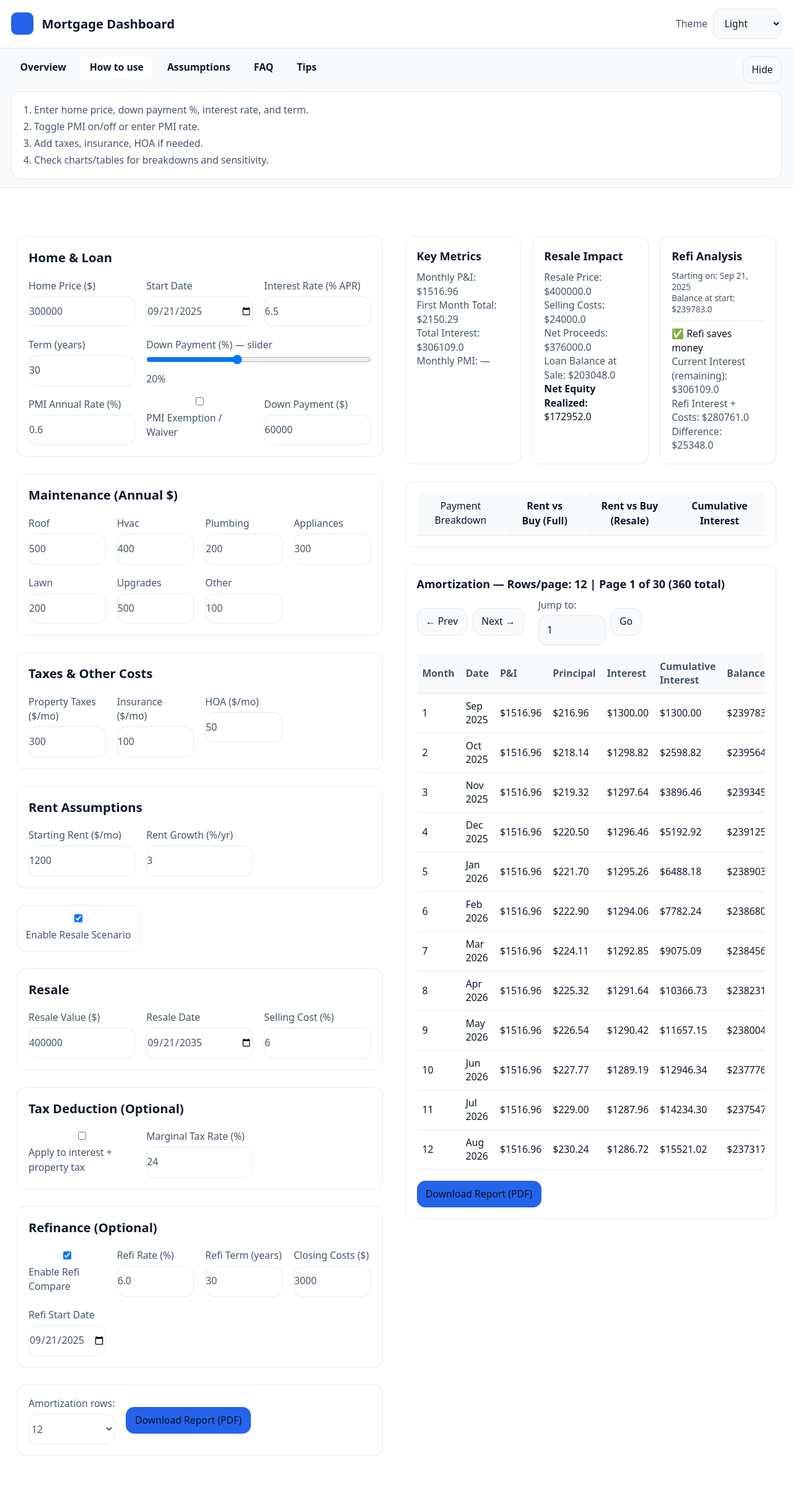
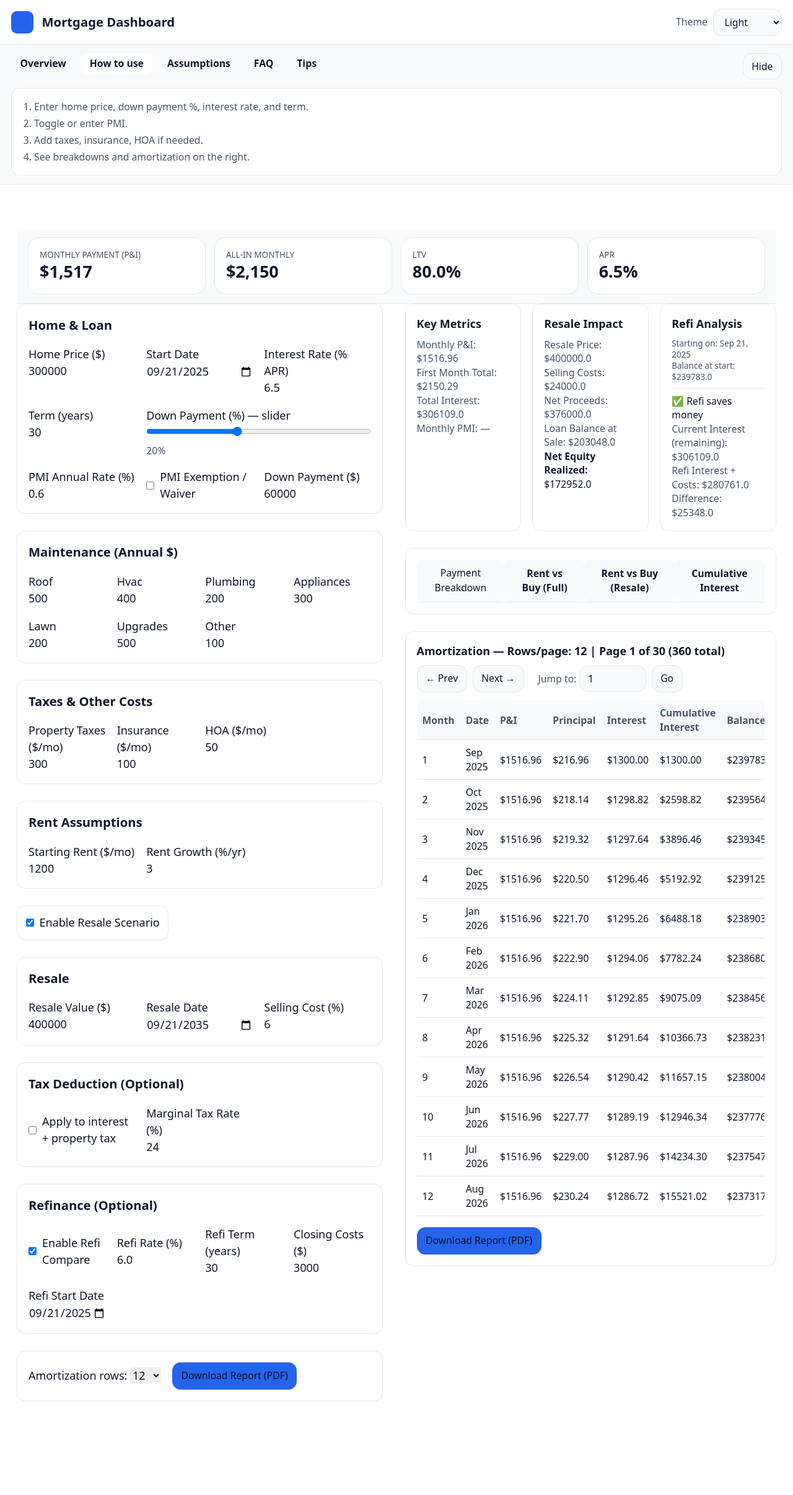
Before and after one commit to davidbUW/Mortgage_Dashboard, a Flask app: page / in a window 1280 px wide, after a click on "How to use". Shown: the whole page at 62% size. After the commit the page ends 2261 px from the top, so only its background shows below. Run offline with Flask 3, Linux system fonts and the light colour scheme; some libraries are stand-ins or nearby versions.

Commit message:
Add files via upload

```diff
--- a/flask_mortgage_app/templates/_results.html
+++ b/flask_mortgage_app/templates/_results.html
@@ -254,3 +254,20 @@
     });
   })();
 </script>
+
+<!-- OOB updates for the sticky summary -->
+<span id="pi-payment" hx-swap-oob="innerHTML">
+  ${{ "{:,.0f}".format(metrics.monthly_pi) }}
+</span>
+
+<span id="all-in" hx-swap-oob="innerHTML">
+  ${{ "{:,.0f}".format(metrics.first_month_total) }}
+</span>
+
+<span id="ltv" hx-swap-oob="innerHTML">
+  {{ (principal / price * 100) | round(0) if price else 0 }}%
+</span>
+
+<span id="apr" hx-swap-oob="innerHTML">
+  {{ rate | round(2) }}%
+</span>
--- a/flask_mortgage_app/templates/base.html
+++ b/flask_mortgage_app/templates/base.html
@@ -6,116 +6,34 @@
   <meta name="viewport" content="width=device-width, initial-scale=1, viewport-fit=cover">
   <meta name="format-detection" content="telephone=no">
 
-  <!-- Tailwind CDN (must be non-deferred so classes compile immediately) -->
+  <!-- Tailwind CDN (non-deferred so classes compile immediately) -->
   <script src="https://cdn.tailwindcss.com"></script>
 
-  <!-- HTMX + Chart.js (defer to avoid blocking first paint) -->
+  <!-- HTMX + Chart.js (defer -> faster paint) -->
   <script defer src="https://unpkg.com/htmx.org@1.9.6"></script>
   <script defer src="https://cdn.jsdelivr.net/npm/chart.js"></script>
 
   <style>
-    /* THEME TOKENS */
-    :root {
-      --bg: #ffffff;
-      --surface: #f8fafc;
-      --text: #0f172a;
-      --muted: #475569;
-      --primary: #2563eb;
-      --ring: rgba(37,99,235,.35);
-      --card: #ffffff;
-      --border: #e2e8f0;
-      --input: #ffffff;
-    }
-    [data-theme="medium"] {
-      --bg: #0b1220;
-      --surface: #121a2a;
-      --text: #e5e7eb;
-      --muted: #9aa6b2;
-      --primary: #60a5fa;
-      --ring: rgba(96,165,250,.45);
-      --card: #0e1626;
-      --border: #1f2937;
-      --input: #1a2436;
-    }
-    [data-theme="dark"] {
-      --bg: #0a0a0a;
-      --surface: #111111;
-      --text: #e5e7eb;
-      --muted: #9ca3af;
-      --primary: #38bdf8;
-      --ring: rgba(56,189,248,.45);
-      --card: #0f0f0f;
-      --border: #1f2937;
-      --input: #1e1e1e;
-    }
+    :root { --bg:#fff; --surface:#f8fafc; --text:#0f172a; --muted:#475569; --primary:#2563eb; --ring:rgba(37,99,235,.35); --card:#fff; --border:#e2e8f0; --input:#fff; }
+    [data-theme="medium"] { --bg:#0b1220; --surface:#121a2a; --text:#e5e7eb; --muted:#9aa6b2; --primary:#60a5fa; --ring:rgba(96,165,250,.45); --card:#0e1626; --border:#1f2937; --input:#1a2436; }
+    [data-theme="dark"] { --bg:#0a0a0a; --surface:#111; --text:#e5e7eb; --muted:#9ca3af; --primary:#38bdf8; --ring:rgba(56,189,248,.45); --card:#0f0f0f; --border:#1f2937; --input:#1e1e1e; }
 
-    /* Prevent horizontal scroll on mobile */
-    html, body { overflow-x: hidden; background: var(--bg); color: var(--text); }
-
-    /* Base tokens -> utilities */
-    .surface { background: var(--surface); }
-    .card { background: var(--card); border: 1px solid var(--border); }
-    .muted { color: var(--muted); }
-    .btn {
-      /* works with Tailwind CDN */
-      display: inline-flex; align-items: center; gap: .5rem;
-      border-radius: .75rem; padding: .5rem .75rem; font-size: .875rem; font-weight: 500;
-      transition: filter .15s ease;
-      background: var(--surface); border: 1px solid var(--border); color: var(--text);
-    }
-    .btn:hover { filter: brightness(1.05); }
-    .btn-primary { background: var(--primary); color: #0b1220; border-color: transparent; }
-    .focus-ring:focus { outline: 3px solid var(--ring); outline-offset: 2px; }
-    .tab-active { border-color: var(--primary) !important; color: var(--primary) !important; }
-    .banner-hidden { display: none; }
-
-    /* Tabs as pills */
-    .tab-btn {
-      background: var(--surface);
-      color: var(--muted);
-      border: 1px solid var(--border);
-      transition: background .2s, color .2s, border-color .2s;
-      border-radius: .5rem;
-      padding: .25rem .75rem;
-      font-size: .875rem; font-weight: 600;
-    }
-    .tab-btn:hover { background: var(--card); color: var(--text); }
-    .tab-btn[aria-selected="true"] {
-      color: var(--primary);
-      border-color: var(--primary);
-      background: var(--card);
-    }
-
-    /* Form controls (theme-aware, finger-friendly) */
-    label { display: flex; flex-direction: column; gap: .25rem; font-size: .875rem; color: var(--muted); }
-    input, select, textarea {
-      background: var(--input); color: var(--text);
-      border: 1px solid var(--border); border-radius: .75rem;
-      padding: .625rem .75rem; width: 100%; min-height: 2.75rem; line-height: 1.25rem; box-sizing: border-box; min-width: 0;
-    }
-    input:focus, select:focus, textarea:focus { outline: 2px solid var(--ring); outline-offset: 2px; }
-    input[type="range"] { padding: 0; min-height: auto; background: transparent; }
-    input[type="checkbox"], input[type="radio"] { width: auto; min-height: auto; padding: 0; }
-
-    /* Chart container helper: lets Chart.js be truly responsive */
-    .chart-box { position: relative; height: 16rem; }
-    @media (min-width: 640px) { .chart-box { height: 20rem; } }
-    @media (min-width: 768px) { .chart-box { height: 24rem; } }
-
-    /* Wide content safety on phones (tables, code, etc.) */
-    .overflow-snap { overflow-x: auto; -webkit-overflow-scrolling: touch; }
-
-    /* Sticky header backdrop */
-    .glass {
-      backdrop-filter: saturate(120%) blur(10px);
-      -webkit-backdrop-filter: saturate(120%) blur(10px);
-      background: color-mix(in oklab, var(--bg) 85%, transparent);
-    }
+    html,body{overflow-x:hidden;background:var(--bg);color:var(--text)}
+    .surface{background:var(--surface)} .card{background:var(--card);border:1px solid var(--border)} .muted{color:var(--muted)}
+    .btn{display:inline-flex;align-items:center;gap:.5rem;border-radius:.75rem;padding:.5rem .75rem;font-size:.875rem;font-weight:500;transition:filter .15s;background:var(--surface);border:1px solid var(--border);color:var(--text)}
+    .btn:hover{filter:brightness(1.05)} .btn-primary{background:var(--primary);color:#0b1220;border-color:transparent}
+    .focus-ring:focus{outline:3px solid var(--ring);outline-offset:2px}
+    .tab-btn{background:var(--surface);color:var(--muted);border:1px solid var(--border);transition:.2s;border-radius:.5rem;padding:.25rem .75rem;font-size:.875rem;font-weight:600}
+    .tab-btn:hover{background:var(--card);color:var(--text)}
+    .tab-btn[aria-selected="true"]{color:var(--primary);border-color:var(--primary);background:var(--card)}
+    .banner-hidden{display:none}
+    .chart-box{position:relative;height:16rem}@media(min-width:640px){.chart-box{height:20rem}}@media(min-width:768px){.chart-box{height:24rem}}
+    .glass{backdrop-filter:saturate(120%) blur(10px);-webkit-backdrop-filter:saturate(120%) blur(10px);background:color-mix(in oklab,var(--bg) 85%,transparent)}
   </style>
 </head>
 <body class="min-h-screen">
 
-  <!-- HEADER (now sticky + translucent) -->
+  <!-- Sticky header -->
   <header class="surface border-b sticky top-0 z-50 glass" style="border-color: var(--border);">
     <div class="max-w-7xl mx-auto px-4 py-3 flex items-center justify-between">
       <div class="flex items-center gap-3">
@@ -134,7 +52,7 @@
     </div>
   </header>
 
-  <!-- HOW-TO BANNER (non-sticky for simpler mobile flow) -->
+  <!-- How-to banner -->
   <section id="howto-banner" class="surface border-b" style="border-color: var(--border);">
     <div class="max-w-7xl mx-auto px-4 py-3">
       <div class="flex items-start justify-between gap-4">
@@ -145,9 +63,7 @@
           <button class="tab-btn" role="tab" aria-selected="false" aria-controls="tab-faq" id="tabbtn-faq">FAQ</button>
           <button class="tab-btn" role="tab" aria-selected="false" aria-controls="tab-tips" id="tabbtn-tips">Tips</button>
         </nav>
-        <div class="flex items-center gap-2">
-          <button id="dismiss-banner" class="btn focus-ring text-sm" aria-label="Hide help banner">Hide</button>
-        </div>
+        <button id="dismiss-banner" class="btn focus-ring text-sm" aria-label="Hide help banner">Hide</button>
       </div>
 
       <div class="mt-3 grid">
@@ -160,9 +76,9 @@
           <div class="card rounded-xl p-4 text-sm muted">
             <ol class="list-decimal pl-4 space-y-1">
               <li>Enter home price, down payment %, interest rate, and term.</li>
-              <li>Toggle PMI on/off or enter PMI rate.</li>
+              <li>Toggle or enter PMI.</li>
               <li>Add taxes, insurance, HOA if needed.</li>
-              <li>Check charts/tables for breakdowns and sensitivity.</li>
+              <li>See breakdowns and amortization on the right.</li>
             </ol>
           </div>
         </div>
@@ -177,14 +93,14 @@
         </div>
         <div id="tab-faq" role="tabpanel" class="hidden" aria-labelledby="tabbtn-faq">
           <div class="card rounded-xl p-4 text-sm muted">
-            <p><strong>Why did my payment change?</strong> Taxes/insurance and PMI can cause bigger swings than principal/interest.</p>
+            <p><strong>Why did my payment change?</strong> Taxes/insurance and PMI can swing totals more than P&I.</p>
           </div>
         </div>
         <div id="tab-tips" role="tabpanel" class="hidden" aria-labelledby="tabbtn-tips">
           <div class="card rounded-xl p-4 text-sm muted">
             <ul class="list-disc pl-4 space-y-1">
               <li>Try bi-weekly payments to cut interest.</li>
-              <li>Compare 15 vs 30 years for total savings.</li>
+              <li>Compare 15y vs 30y for savings.</li>
             </ul>
           </div>
         </div>
@@ -192,97 +108,54 @@
     </div>
   </section>
 
-  <!-- PAGE CONTENT -->
-  <main class="max-w-7xl mx-auto px-4 sm:px-6 py-4 sm:py-6"
-        style="padding-top: var(--chrome, 0px);">
+  <!-- Page body -->
+  <main class="max-w-7xl mx-auto px-4 sm:px-6 py-4 sm:py-6" style="padding-top: var(--chrome, 0px);">
     {% block content %}{% endblock %}
   </main>
 
-  <!-- Site scripts -->
+  <!-- Scripts -->
   <script defer src="{{ url_for('static', filename='charts.js') }}"></script>
   <script>
-    // === THEME SWITCHER ===
-    const root = document.documentElement;
-    const select = document.getElementById('theme-select');
-    const saved = localStorage.getItem('theme') || 'light';
-    root.setAttribute('data-theme', saved);
-    select.value = saved;
-    select.addEventListener('change', () => {
-      root.setAttribute('data-theme', select.value);
-      localStorage.setItem('theme', select.value);
-      // re-init charts (if provided by charts.js)
-      if (window.__lastChartsPayload && window.initCharts) {
-        window.initCharts(window.__lastChartsPayload);
-      }
+    // Theme select (persists + re-init charts if your charts.js exposes initCharts)
+    const root=document.documentElement, select=document.getElementById('theme-select');
+    const saved=localStorage.getItem('theme')||'light'; root.setAttribute('data-theme',saved); select.value=saved;
+    select.addEventListener('change',()=>{ root.setAttribute('data-theme',select.value); localStorage.setItem('theme',select.value);
+      if(window.__lastChartsPayload && window.initCharts){ window.initCharts(window.__lastChartsPayload); }
     });
 
-    // === TABS (banner) ===
-    const tabButtons = ['overview','howto','assumptions','faq','tips'].map(k => document.getElementById(`tabbtn-${k}`));
-    const panels = ['tab-overview','tab-howto','tab-assumptions','tab-faq','tab-tips'].map(id => document.getElementById(id));
-    function activate(idx){
-      tabButtons.forEach((btn,i)=>{
-        const active = i===idx;
-        btn.classList.toggle('tab-active', active);
-        btn.setAttribute('aria-selected', active ? 'true' : 'false');
-        panels[i].classList.toggle('hidden', !active);
-      });
-    }
-    tabButtons.forEach((btn,idx)=> btn.addEventListener('click', ()=> activate(idx)));
-    activate(0);
+    // Banner tabs
+    const tabButtons=['overview','howto','assumptions','faq','tips'].map(k=>document.getElementById(`tabbtn-${k}`));
+    const panels=['tab-overview','tab-howto','tab-assumptions','tab-faq','tab-tips'].map(id=>document.getElementById(id));
+    function activate(i){ tabButtons.forEach((b,idx)=>{ const on=idx===i; b.setAttribute('aria-selected',on?'true':'false'); panels[idx].classList.toggle('hidden',!on); }); }
+    tabButtons.forEach((b,i)=>b.addEventListener('click',()=>activate(i))); activate(0);
 
-    // === BANNER HIDE/SHOW ===
-    const banner = document.getElementById('howto-banner');
-    const dismissBtn = document.getElementById('dismiss-banner');
-    const showBtn = document.getElementById('show-banner');
+    // Hide / show banner
+    const banner=document.getElementById('howto-banner'), dismissBtn=document.getElementById('dismiss-banner'), showBtn=document.getElementById('show-banner');
+    function setChromeOffset(){ const h=document.querySelector('header')?.offsetHeight||0; document.documentElement.style.setProperty('--chrome',h+'px'); }
+    function hideBanner(){ banner.classList.add('banner-hidden'); localStorage.setItem('hideHowto','1'); showBtn.classList.remove('hidden'); }
+    function showBanner(){ banner.classList.remove('banner-hidden'); localStorage.setItem('hideHowto','0'); showBtn.classList.add('hidden'); }
+    if(localStorage.getItem('hideHowto')==='1'){ hideBanner(); } else { showBanner(); }
+    dismissBtn.addEventListener('click',hideBanner); showBtn.addEventListener('click',showBanner);
+    window.addEventListener('load',setChromeOffset); window.addEventListener('resize',setChromeOffset);
+    document.body.addEventListener('htmx:afterSwap',setChromeOffset);
 
-    function setChromeOffset(){
-      // Only account for sticky header height; banner is non-sticky.
-      const header = document.querySelector('header');
-      const h = header?.offsetHeight || 0;
-      document.documentElement.style.setProperty('--chrome', h + 'px');
-    }
-    function hideBanner(){
-      banner.classList.add('banner-hidden');
-      localStorage.setItem('hideHowto','1');
-      showBtn.classList.remove('hidden');
-    }
-    function showBanner(){
-      banner.classList.remove('banner-hidden');
-      localStorage.setItem('hideHowto','0');
-      showBtn.classList.add('hidden');
-    }
-    if (localStorage.getItem('hideHowto') === '1') { hideBanner(); } else { showBanner(); }
-
-    dismissBtn.addEventListener('click', hideBanner);
-    showBtn.addEventListener('click', showBanner);
-
-    window.addEventListener('load', setChromeOffset);
-    window.addEventListener('resize', setChromeOffset);
-    document.body.addEventListener('htmx:afterSwap', setChromeOffset);
-
-    // === HTMX + charts payload ===
-    if (window.htmx) {
-      htmx.config.allowScriptTags = true;
-      document.body.addEventListener('htmx:afterSwap', (e) => {
-        if (e.detail?.target?.id === 'results') {
-          const payloadEl = document.getElementById('charts-payload');
-          if (payloadEl) {
-            try {
-              const data = JSON.parse(payloadEl.textContent);
-              window.__lastChartsPayload = data;
-              if (window.initCharts) window.initCharts(data);
-              // Nudge all charts to resize to their .chart-box containers
-              if (window.Chart && Chart.instances) {
-                Object.values(Chart.instances).forEach(inst => inst.resize());
-              }
-            } catch (err) { console.error('Charts payload parse error:', err); }
+    // When results load, hand data to charts.js (if it provides window.initCharts)
+    if(window.htmx){
+      htmx.config.allowScriptTags=true;
+      document.body.addEventListener('htmx:afterSwap',(e)=>{
+        if(e.detail?.target?.id==='results'){
+          const payloadEl=document.getElementById('charts-payload');
+          if(payloadEl){
+            try{
+              const data=JSON.parse(payloadEl.textContent);
+              window.__lastChartsPayload=data;
+              if(window.initCharts) window.initCharts(data);
+              if(window.Chart && Chart.instances){ Object.values(Chart.instances).forEach(inst=>inst.resize()); }
+            }catch(err){ console.error('Charts payload parse error:',err); }
           }
         }
       });
-      window.addEventListener('DOMContentLoaded', () => {
-        const results = document.getElementById('results');
-        if (results) htmx.trigger(results, 'load');
-      });
+      window.addEventListener('DOMContentLoaded',()=>{ const r=document.getElementById('results'); if(r) htmx.trigger(r,'load'); });
     }
   </script>
 </body>
--- a/flask_mortgage_app/templates/index.html
+++ b/flask_mortgage_app/templates/index.html
@@ -1,8 +1,32 @@
 {% extends "base.html" %}
 {% block content %}
 
-<!-- Mobile: inputs show first in normal flow.
-     Desktop (lg+): two columns, sticky results on the right. -->
+<!-- Sticky Summary (cards) -->
+<section id="summary-bar"
+         class="surface border-b sticky z-40"
+         style="top: var(--chrome, 56px); border-color: var(--border);">
+  <div class="max-w-7xl mx-auto px-4 py-3">
+    <div class="grid grid-cols-2 md:grid-cols-4 gap-3">
+      <div class="card rounded-2xl p-4">
+        <div class="text-xs uppercase muted">Monthly Payment (P&I)</div>
+        <div class="text-2xl font-semibold"><span id="pi-payment">$0</span></div>
+      </div>
+      <div class="card rounded-2xl p-4">
+        <div class="text-xs uppercase muted">All-in Monthly</div>
+        <div class="text-2xl font-semibold"><span id="all-in">$0</span></div>
+      </div>
+      <div class="card rounded-2xl p-4">
+        <div class="text-xs uppercase muted">LTV</div>
+        <div class="text-2xl font-semibold"><span id="ltv">—</span></div>
+      </div>
+      <div class="card rounded-2xl p-4">
+        <div class="text-xs uppercase muted">APR</div>
+        <div class="text-2xl font-semibold"><span id="apr">—</span></div>
+      </div>
+    </div>
+  </div>
+</section>
+
 <section class="grid grid-cols-1 lg:grid-cols-2 gap-6">
 
   <!-- LEFT: INPUTS -->
@@ -169,7 +193,7 @@
             </select>
           </label>
 
-          <!-- PDF download: bypass HTMX -->
+          <!-- PDF download opens new tab -->
           <button type="button" class="btn btn-primary"
             onclick="
               const f = document.getElementById('mortgage-form');
@@ -214,15 +238,14 @@
       dollarsEl.addEventListener('input', syncFromDollars);
       syncFromPct();
 
-      // Reset amortization paging to page 1 on any input change
+      // Reset amortization paging to page 1 on any input change (if you paginate in _results.html)
       document.getElementById('mortgage-form').addEventListener('change', () => {
         const pageEl = document.getElementById('page'); if (pageEl) pageEl.value = 1;
       });
     </script>
   </div>
 
-  <!-- RIGHT: RESULTS -->
-  <!-- Sticky ONLY on large screens so it doesn't push inputs off-screen on phones -->
+  <!-- RIGHT: RESULTS (sticky on desktop) -->
   <div class="relative">
     <div class="lg:sticky lg:top-4">
       <div id="results"
@@ -235,7 +258,6 @@
   </div>
 </section>
 
-<!-- Optional: "Skip to inputs" link for deep links -->
 <a href="#inputs" class="sr-only focus:not-sr-only focus:fixed focus:top-2 focus:left-2 focus:bg-[var(--card)] focus:px-3 focus:py-2 focus:rounded">
   Skip to inputs
 </a>
```
